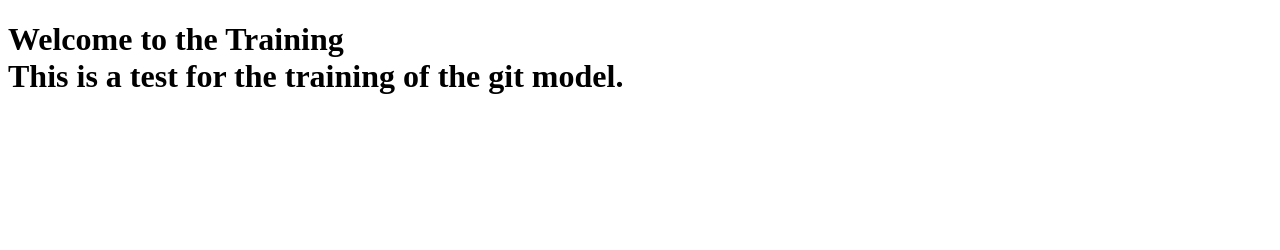
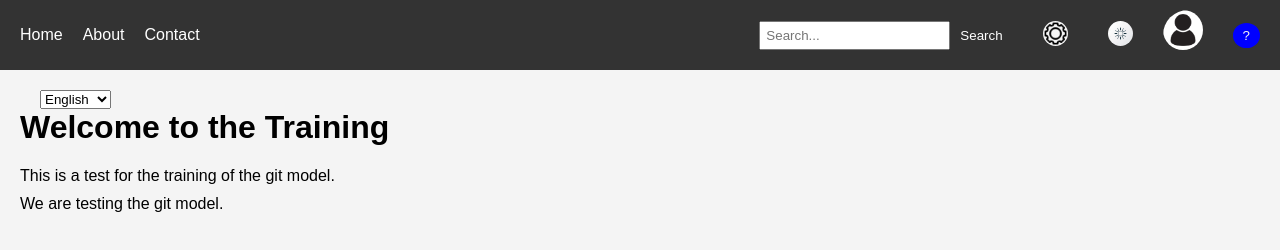
Before and after one commit to VictorNjeru49/dummy_html, a plain HTML site: page index.html in a window 1280 px wide. Drawn offline with Linux system fonts and the light colour scheme.

Commit message:
script  commit

```diff
--- a/index.html
+++ b/index.html
@@ -4,10 +4,75 @@
     <meta charset="UTF-8">
     <meta name="viewport" content="width=device-width, initial-scale=1.0">
     <title>Document</title>
+    <link rel="stylesheet" href="style.css">
 </head>
 <body>
-    <h1>Welcome to the Training
-    <br> This is a test for the training of the git model.
-    </h1>
+    <header>
+
+        <nav>
+            <ul>
+                <li><a href="#home">Home</a></li>
+                <li><a href="#about">About</a></li>
+                <li><a href="#contact">Contact</a></li>
+            </ul>
+        </nav>
+        <section>
+
+            <div class="search-bar">
+                <input type="text" placeholder="Search...">
+                <button type="submit">Search</button>
+            </div>
+            <!-- <div class="user-info">
+                <p>Welcome, User!</p>
+                <button type="button">Logout</button>
+            </div> -->
+            <!-- <div class="notifications">
+                <p>You have 3 new notifications</p>
+                <button type="button">View</button>
+            </div> -->
+            <div class="settings">
+                <button type="button">
+                    <img src="./images/free-settings-icon-3110-thumb.png"  alt="Settings Icon" style="width: 25px; height: 25px; background-color: #f4f4f4; border-radius: 50%;">
+                </button>
+            </div>
+
+            <div class="theme-toggle">
+                <button type="button" onclick="toggleTheme();">
+                    <img src="./images/sun.jpg" alt="Theme Icon" style="width: 25px; height: 25px; border-radius: 50%;">
+                </button>
+            </div>
+
+            <!-- <div class="feedback">
+                <button type="button">Feedback</button>
+            </div> -->
+            <!-- <div class="logout">
+                <button type="button">Logout</button>
+            </div> -->
+            <div class="profile-picture">
+                <img src="images/profile-icon-design-free-vector.jpg" alt="Profile Picture" style=" height: 40px; width: 40px; border-radius: 50%;">
+            </div>
+            <div class="help">
+                <button type="button" style="border-radius: 50%; background-color:blue; color: #f4f4f4;">?</button>
+            </div>
+        </section>
+    </header>
+
+    <main>
+
+        <div class="language-selector">
+            <select name="language" id="language">
+                <option value="en">English</option>
+                <option value="es">Spanish</option>
+                <option value="fr">French</option>
+            </select>
+        </div>
+
+        <h1>Welcome to the Training</h1>
+        <p>This is a test for the training of the git model.</p>
+        <p>We are testing the git model.</p>
+    </main>
+    <script src="script.js">
+
+    </script>
 </body>
 </html>
--- /dev/null
+++ b/script.js
@@ -0,0 +1,42 @@
+const themeToggleButton = document.getElementById('theme-toggle-button');
+        const body = document.body;
+
+        // themeToggleButton.addEventListener('click', toggleTheme);
+        let darktheme = false;
+        function toggleTheme() {
+            darktheme = !darktheme;
+            if(darktheme){
+            document.body.style.backgroundColor ='rgb(0, 0, 0)';
+            document.body.style.color = 'rgb(255, 255, 255)';
+            }else{
+            document.body.style.backgroundColor ='rgb(255, 255, 255)';
+            document.body.style.color = 'rgb(0, 0, 0)';
+            }
+        }
+
+
+
+        document.querySelector('.logout button').addEventListener('click', function() {
+            alert('You have logged out!');
+        });
+        document.querySelector('.notifications button').addEventListener('click', function() {
+            alert('You have viewed your notifications!');
+        });
+        document.querySelector('.settings button').addEventListener('click', function() {
+            alert('Settings functionality is under construction!');
+        });
+        document.querySelectorAll('.profile-picture').addEventListener('click', function() {
+            alert('Profile picture clicked!');
+        });
+        document.querySelector('.search-bar button').addEventListener('click', function() {
+            alert('Search functionality is under construction!');
+        });
+        document.querySelector('.language-selector select').addEventListener('change', function() {
+            alert('Language changed to ' + this.value);
+        });
+        document.querySelector('.help button').addEventListener('click', function() {
+            alert('Help section is under construction!');
+        });
+        document.querySelector('.feedback button').addEventListener('click', function() {
+            alert('Feedback section is under construction!');
+        });
--- /dev/null
+++ b/style.css
@@ -0,0 +1,122 @@
+body {
+    font-family: Arial, sans-serif;
+    margin: 0;
+    padding: 0;
+    background-color: #f4f4f4;
+}
+header {
+    background-color: #333;
+    color: white;
+    padding: 10px 20px;
+    display: flex;
+    justify-content: space-between;
+    align-items: center;
+}
+section {
+    display: flex;
+    align-items: center;
+}
+nav ul {
+    list-style-type: none;
+    margin: 0;
+    padding: 0;
+    display: flex;
+}
+nav ul li {
+    margin-right: 20px;
+}
+nav ul li a {
+    color: white;
+    text-decoration: none;
+}
+.search-bar {
+    display: flex;
+}
+.search-bar input {
+    padding: 5px;
+}
+.search-bar button {
+    padding: 5px 10px;
+}
+.user-info {
+    display: flex;
+    align-items: center;
+}
+.user-info p {
+    margin: 0 10px;
+}
+.user-info button {
+    padding: 5px 10px;
+}
+.notifications, .settings, .language-selector, .theme-toggle, .help, .feedback, .logout {
+    margin-left: 20px;
+}
+.notifications p, .settings p, .language-selector p, .theme-toggle p, .help p, .feedback p, .logout p {
+    margin: 0;
+}
+.notifications button, .settings button, .language-selector button, .theme-toggle button, .help button, .feedback button, .logout button {
+    padding: 5px 10px;
+}
+.profile-picture {
+    width: 50px;
+    height: 50px;
+    border-radius: 50%;
+    overflow: hidden;
+    margin-left: 20px;
+}
+.profile-picture img {
+    width: 100%;
+    height: 100%;
+    object-fit: cover;
+}
+main {
+    padding: 20px;
+}
+main h1 {
+    margin-top: 0;
+}
+main p {
+    margin: 10px 0;
+}
+button{
+    outline: none;
+    border: none;
+    background-color: #333;
+    color: white;
+}
+.dark-theme {
+    background-color: #121212;
+    color: #ffffff;
+}
+.light-theme {
+    background-color: #fff;
+    color: black;
+}
+.dark-theme header {
+    background-color: #444;
+}
+.light-theme header {
+    background-color: #333;
+}
+.dark-theme nav ul li a {
+    color: #ddd;
+}
+.light-theme nav ul li a {
+    color: white;
+}
+.dark-theme .search-bar input {
+    background-color: #555;
+    color: white;
+}
+.light-theme .search-bar input {
+    background-color: #fff;
+    color: black;
+}
+.dark-theme .user-info button, .dark-theme .notifications button, .dark-theme .settings button, .dark-theme .language-selector button, .dark-theme .theme-toggle button, .dark-theme .help button, .dark-theme .feedback button, .dark-theme .logout button {
+    background-color: #444;
+    color: white;
+}
+.light-theme .user-info button, .light-theme .notifications button, .light-theme .settings button, .light-theme .language-selector button, .light-theme .theme-toggle button, .light-theme .help button, .light-theme .feedback button, .light-theme .logout button {
+    background-color: #333;
+    color: white;
+}
```
Also changed, not shown: images/free-settings-icon-3110-thumb.png (added), images/profile-icon-design-free-vector.jpg (added), images/sun.jpg (added).
